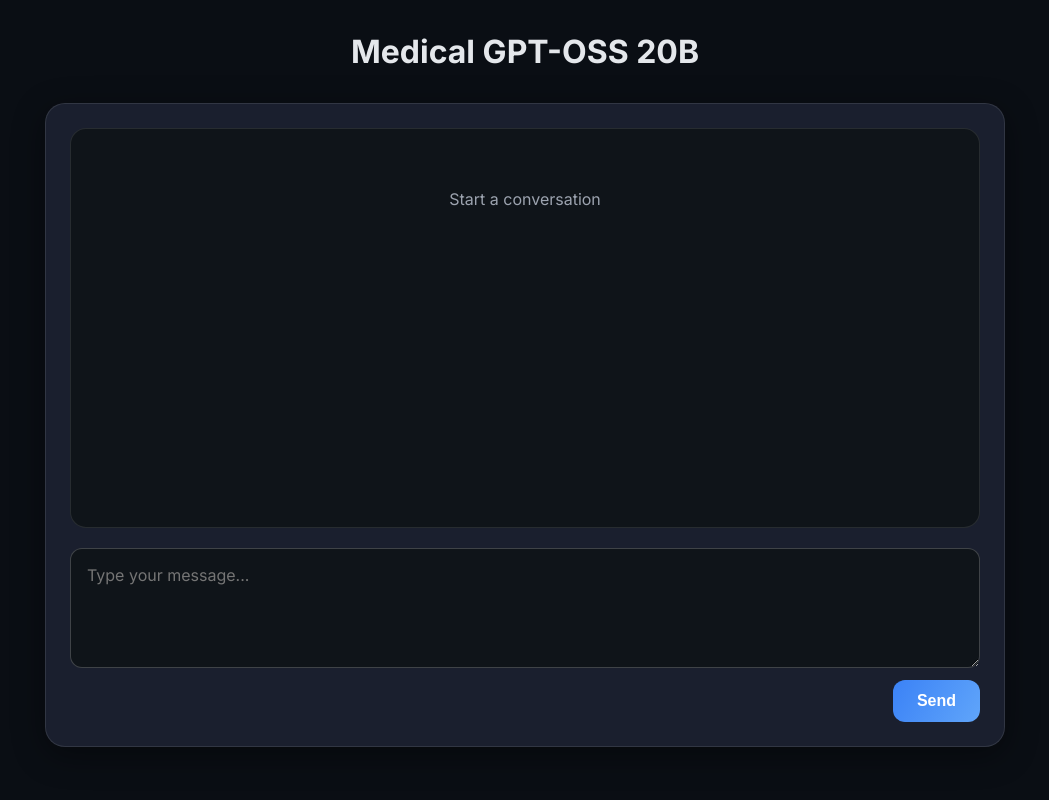
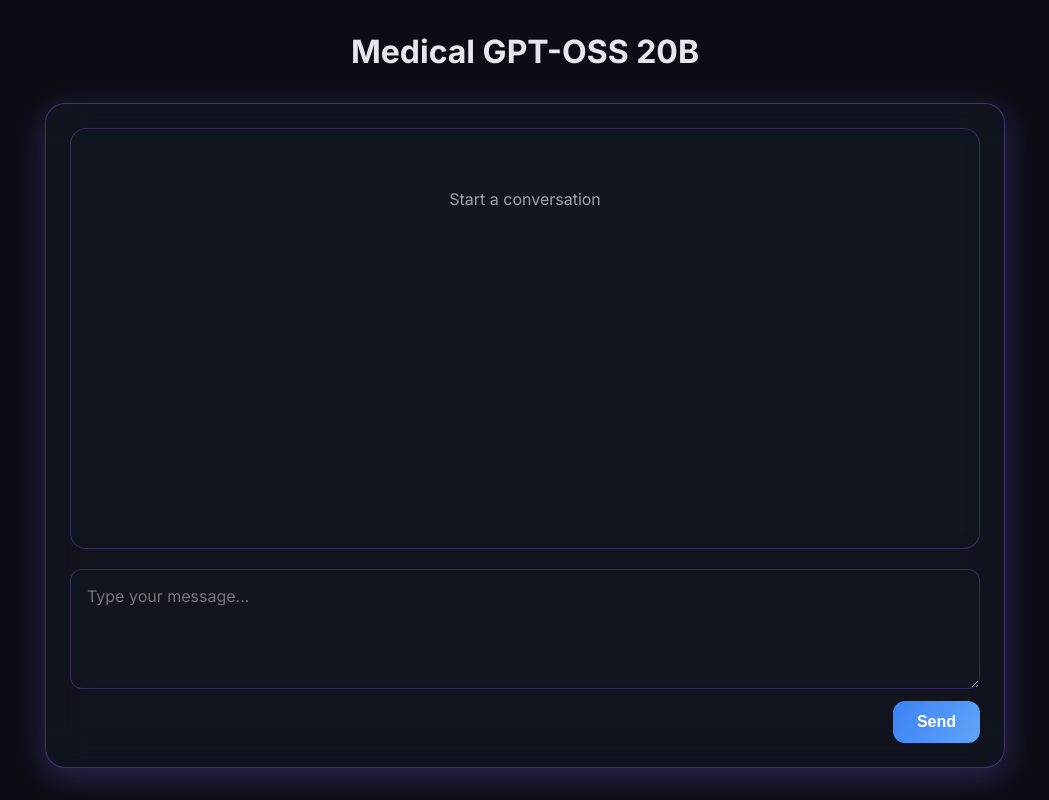
Before and after one commit to Dousery/MedicalGPT, a Next.js app in the folder render-ui/: page / in a window 1280 px wide. Shown: the whole page, without its empty margins (115-1164 px from the left). Built offline with nearby package versions, Linux system fonts and the light colour scheme.

Commit message:
Add glassmorphism effect, purple borders, fix scroll to container only

```diff
--- a/render-ui/app/globals.css
+++ b/render-ui/app/globals.css
@@ -14,6 +14,7 @@ body {
   margin: 0;
   min-height: 100vh;
   background: #0a0e14;
+  overflow: hidden;
 }
 
 a {
@@ -21,32 +22,59 @@ a {
 }
 
 .chat-container {
-  background: #1a1f2e;
+  background: rgba(26, 31, 46, 0.4);
+  backdrop-filter: blur(20px);
+  -webkit-backdrop-filter: blur(20px);
   border-radius: 20px;
   padding: 24px;
-  box-shadow: 0 8px 32px rgba(0, 0, 0, 0.4);
+  box-shadow: 0 8px 32px rgba(139, 92, 246, 0.3);
   display: flex;
   flex-direction: column;
   gap: 20px;
-  border: 1px solid rgba(255, 255, 255, 0.1);
+  border: 1px solid rgba(139, 92, 246, 0.4);
+  height: calc(100vh - 120px);
+  max-height: 800px;
 }
 
 .chat-log {
-  background: #0f1419;
+  background: rgba(15, 20, 25, 0.3);
+  backdrop-filter: blur(10px);
+  -webkit-backdrop-filter: blur(10px);
   border-radius: 16px;
   padding: 20px;
-  min-height: 400px;
-  max-height: 600px;
+  flex: 1;
   overflow-y: auto;
-  border: 1px solid rgba(255, 255, 255, 0.1);
+  overflow-x: hidden;
+  border: 1px solid rgba(139, 92, 246, 0.3);
+  scrollbar-width: thin;
+  scrollbar-color: rgba(139, 92, 246, 0.5) transparent;
+}
+
+.chat-log::-webkit-scrollbar {
+  width: 8px;
+}
+
+.chat-log::-webkit-scrollbar-track {
+  background: transparent;
+}
+
+.chat-log::-webkit-scrollbar-thumb {
+  background: rgba(139, 92, 246, 0.5);
+  border-radius: 4px;
+}
+
+.chat-log::-webkit-scrollbar-thumb:hover {
+  background: rgba(139, 92, 246, 0.7);
 }
 
 .message {
   margin-bottom: 20px;
   padding: 16px;
-  background: #1a1f2e;
+  background: rgba(26, 31, 46, 0.5);
+  backdrop-filter: blur(5px);
+  -webkit-backdrop-filter: blur(5px);
   border-radius: 12px;
-  border: 1px solid rgba(255, 255, 255, 0.05);
+  border: 1px solid rgba(139, 92, 246, 0.2);
 }
 
 .message h4 {
@@ -74,18 +102,21 @@ a {
   width: 100%;
   min-height: 120px;
   border-radius: 12px;
-  border: 1px solid rgba(255, 255, 255, 0.2);
+  border: 1px solid rgba(139, 92, 246, 0.3);
   padding: 16px;
   font-size: 1rem;
   resize: vertical;
   font-family: inherit;
-  background: #0f1419;
+  background: rgba(15, 20, 25, 0.4);
+  backdrop-filter: blur(10px);
+  -webkit-backdrop-filter: blur(10px);
   color: #e4e7eb;
 }
 
 .form textarea:focus {
   outline: none;
-  border-color: #60a5fa;
+  border-color: rgba(139, 92, 246, 0.6);
+  box-shadow: 0 0 0 3px rgba(139, 92, 246, 0.1);
 }
 
 .form button {
--- a/render-ui/app/page.tsx
+++ b/render-ui/app/page.tsx
@@ -7,7 +7,9 @@ export default function Page() {
         maxWidth: 1000,
         margin: "0 auto",
         padding: "32px 20px",
-        minHeight: "100vh",
+        height: "100vh",
+        display: "flex",
+        flexDirection: "column",
       }}
     >
       <h1
--- a/render-ui/components/ChatPanel.tsx
+++ b/render-ui/components/ChatPanel.tsx
@@ -48,13 +48,22 @@ function ThinkingDropdown({ thinking }: { thinking: string }) {
           justifyContent: "space-between",
           alignItems: "center",
           padding: "12px 16px",
-          background: "rgba(96, 165, 250, 0.1)",
-          border: "1px solid rgba(96, 165, 250, 0.3)",
+          background: "rgba(139, 92, 246, 0.15)",
+          backdropFilter: "blur(10px)",
+          WebkitBackdropFilter: "blur(10px)",
+          border: "1px solid rgba(139, 92, 246, 0.4)",
           borderRadius: "8px",
-          color: "#60a5fa",
+          color: "#a78bfa",
           cursor: "pointer",
           fontSize: "0.9rem",
           fontWeight: 600,
+          transition: "all 0.2s ease",
+        }}
+        onMouseEnter={(e) => {
+          e.currentTarget.style.background = "rgba(139, 92, 246, 0.25)";
+        }}
+        onMouseLeave={(e) => {
+          e.currentTarget.style.background = "rgba(139, 92, 246, 0.15)";
         }}
       >
         <span>Thinking</span>
@@ -65,9 +74,11 @@ function ThinkingDropdown({ thinking }: { thinking: string }) {
           style={{
             marginTop: "8px",
             padding: "16px",
-            background: "#0f1419",
+            background: "rgba(15, 20, 25, 0.4)",
+            backdropFilter: "blur(10px)",
+            WebkitBackdropFilter: "blur(10px)",
             borderRadius: "8px",
-            border: "1px solid rgba(96, 165, 250, 0.2)",
+            border: "1px solid rgba(139, 92, 246, 0.3)",
             color: "#e4e7eb",
             whiteSpace: "pre-wrap",
             fontSize: "0.9rem",
```
